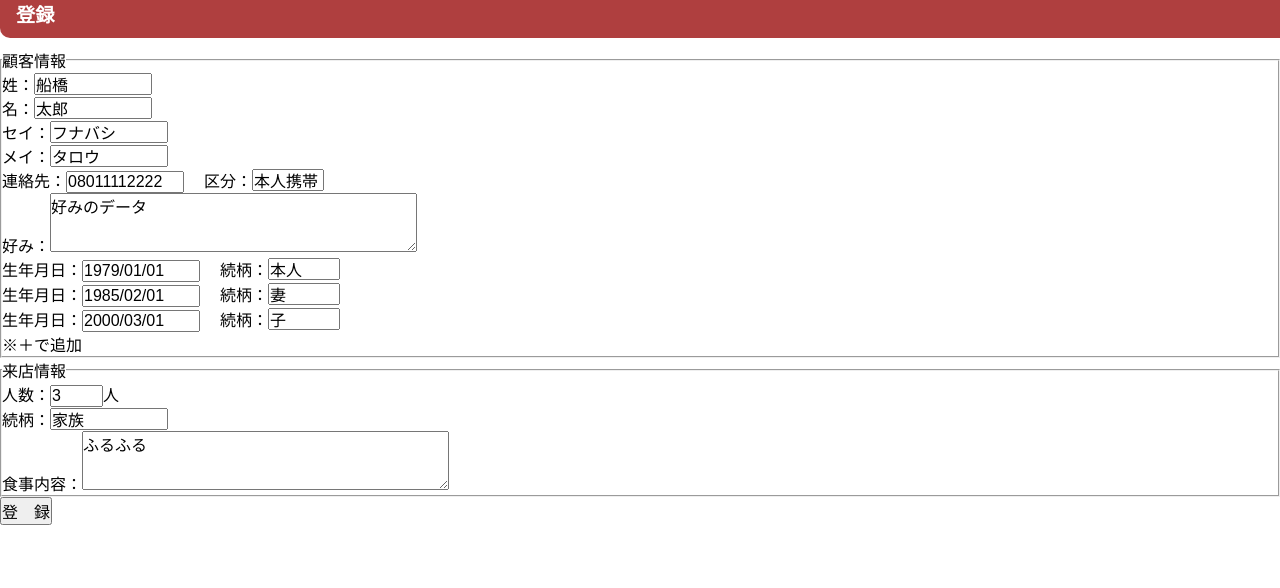
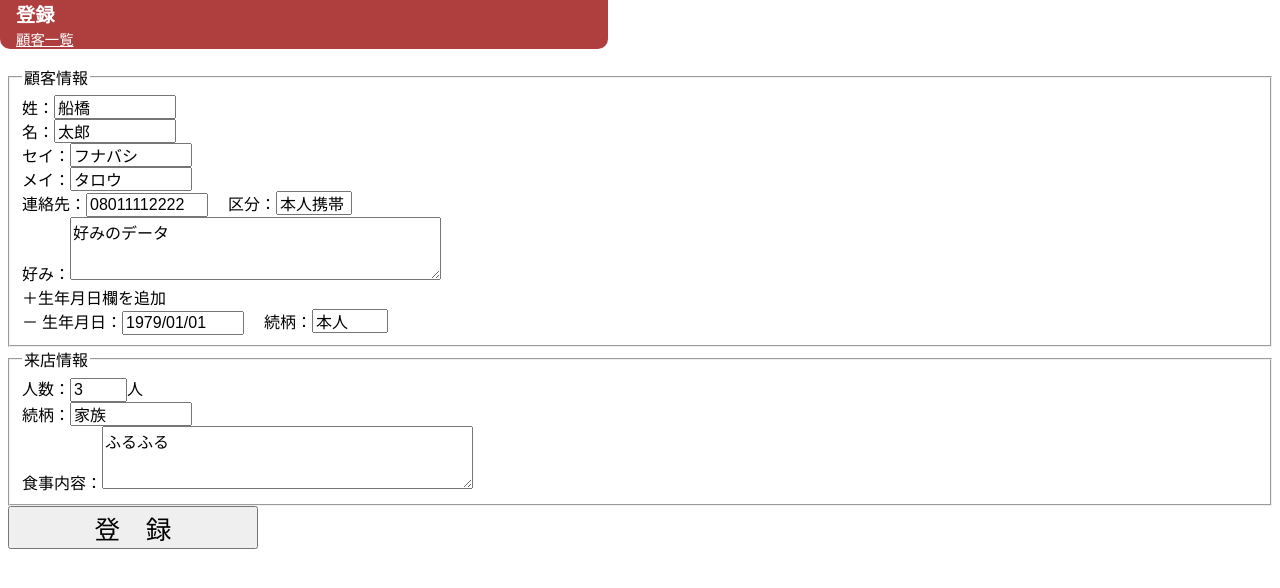
Before and after one commit to mizuno19/shikama, a PHP site: page /register.php in a window 1280 px wide. Shown: the top 588 px of the page. Run offline with PHP 8.4, Linux system fonts and the light colour scheme; data that the repository does not hold is empty; a stand-in replaces the project's code that opens the database connection.

Commit message:
HTMLとPHPファイルを統合

```diff
--- a/css/base.css
+++ b/css/base.css
@@ -1,6 +1,5 @@
 * {
     margin: 0;
-    padding: 0;
     font-size: 12pt;
 }
 
@@ -9,10 +8,8 @@ html, body {
 }
 
 header {
-    position: fixed;
+    width: 45%;
     padding: 0 1rem;
-    padding-bottom: 10px;
-    width: 100%;
     background-color: #af3f3f;
     border-bottom-left-radius: 10px;
     border-bottom-right-radius: 10px;
@@ -21,16 +18,31 @@ header {
 header h1 {
     color: #fff;
     font-size: 1.2rem;
+}
+
+header nav {
+    width: 100%;
+}
+
+header nav ul {
+    padding: 0;
+    list-style: none;
+    overflow: hidden;
+}
+
+header nav ul li {
+    margin: 0;
+    padding: 0;
     float: left;
 }
 
-nav ul li {
-    float: left;
-    list-style: none;
-
+header nav ul li a {
+    font-size: 0.9rem;
+    color: #fff;
 }
 
 section#main {
-    padding-top: 3rem;
+    margin: 0 8px;
+    padding-top: 1rem;
     clear: both;
 }
--- a/css/register.css
+++ b/css/register.css
@@ -1,3 +1,7 @@
+#birthday label {
+    display: block;
+}
+
 input[type="submit"] {
     width: 250px;
     font-size: 1.6em;
--- a/regist.html
+++ /dev/null
@@ -1,56 +0,0 @@
-<!DOCTYPE html>
-<html lang="ja">
-<head>
-    <meta charset="utf-8">
-    <link href="css/base.css" rel="stylesheet" type="text/css">
-    <link href="css/regist.css" rel="stylesheet" type="text/css">
-    <script>
-
-    </script>
-    <title>顧客管理</title>
-</head>
-<body>
-<div id="contents">
-<header>
-    <h1>登録</h1>
-</header>
-
-<section id="main">
-
-<form action="./register.php" method="POST">
-    <fieldset>
-    <legend>顧客情報</legend>
-    <label>姓：<input value="船橋" type="text" name="SEI" size="10" maxlength="20"></label><br>
-    <label>名：<input value="太郎" type="text" name="MEI" size="10" maxlength="20"></label><br>
-    <label>セイ：<input value="フナバシ" type="text" name="KANASEI" size="10" maxlength="40"></label><br>
-    <label>メイ：<input value="タロウ" type="text" name="KANAMEI" size="10" maxlength="40"></label><br>
-    <label>連絡先：<input value="08011112222" type="text" name="PHONE" size="10" maxlength="11">
-    　区分：<input value="本人携帯" type="text" name="PHONECLASS" size="5" maxlength="10"></label><br>
-    <label>好み：<textarea rows="3" cols="35" name="LIKE">好みのデータ</textarea></label><br>
-    <label>生年月日：<input value="1979/01/01" type="text" name="BARTHDAY[]" size="10">
-    　続柄：<input value="本人" type="text" name="RBARTHDAY[]" size="5"></label><br>
-    <label>生年月日：<input value="1985/02/01" type="text" name="BARTHDAY[]" size="10">
-    　続柄：<input value="妻" type="text" name="RBARTHDAY[]" size="5"></label><br>
-    <label>生年月日：<input value="2000/03/01" type="text" name="BARTHDAY[]" size="10">
-    　続柄：<input value="子" type="text" name="RBARTHDAY[]" size="5"></label><br>
-    ※＋で追加<br>
-    </fieldset>
-    <fieldset>
-    <legend>来店情報</legend>
-    <label>人数：<input value="3" type="text" name="NUMBER" size="3">人</label><br>
-    <label>続柄：<input value="家族" type="text" name="RELATION" size="10"></label><br>
-    <label>食事内容：<textarea rows="3" cols="35" name="EATS">ふるふる</textarea></label><br>
-    </fieldset>
-    <input type="submit" name="SEND" value="登　録">
-</form>
-
-</section>
-
-<footer>
-    <address>
-
-    </address>
-</footer>
-</div>
-</body>
-</html>
--- a/register.php
+++ b/register.php
@@ -2,14 +2,9 @@
 require_once 'config.php';
 require_once 'lib/dblib.php';
 
-$view_html = "regist.html";
-
 // データベースへ接続
 $dbo = dbconnect($db_dsn);
 if (empty($dbo)) die('Error: データベースに接続できません');
-
-$html = get_html($view_html);
-if (empty($html)) die('Error: 指定されたファイルが見つかりません');
 
 # POSTでデータが送信されていれば登録処理
 if (isset($_POST['SEND'])) {
@@ -50,13 +45,13 @@ if (isset($_POST['SEND'])) {
     if (!empty($forms['LIKE'])) {
         $like = $forms['LIKE'];
     }
-    if (!empty($forms['BARTHDAY'])) {
+    if (!empty($forms['BIRTHDAY'])) {
         // 1件の登録がある時はそれ以上の生年月日登録が無いかをチェック
         // 仕様次第ではキーを続柄にして誕生日を値で持たせる
         $barthday = array();
         $i = 0;
-        foreach ($forms['BARTHDAY'] as $value) {
-            $brelation = $forms['RBARTHDAY'][$i];
+        foreach ($forms['BIRTHDAY'] as $value) {
+            $brelation = $forms['RBIRTHDAY'][$i];
             $barthday += array($i => array($value, $brelation));
             $i++;
         }
@@ -102,13 +97,9 @@ if (isset($_POST['SEND'])) {
     //$sql = "SELECT * FROM shikama.clients";
     //$res = $dbo->query($sql);
 
-    echo $html;
-
 } else {
     // 表示用データの読込
-    echo $html;
 }
-
 $dbo = null;
 
 
@@ -147,17 +138,137 @@ function insert_clients($db, $forms) {
     var_dump($res);
     echo "<hr>";
 }
+?>
+<!DOCTYPE html>
+<html lang="ja">
+<head>
+    <meta charset="utf-8">
+    <link href="css/base.css" rel="stylesheet" type="text/css">
+    <link href="css/register.css" rel="stylesheet" type="text/css">
+    <title>顧客管理</title>
+</head>
+<body>
+<div id="contents">
+<header>
+    <h1>登録</h1>
+    <nav>
+    <ul>
+        <li><a href="/">顧客一覧</a></li>
+    </ul>
+    </nav>
+</header>
 
+<section id="main">
 
-function get_html($file) {
-    $ret = null;
-    $fp = fopen($file, 'r');
-    while ($line = fgets($fp)) {
-        $ret .= $line;
+<form action="" method="POST">
+    <fieldset>
+    <legend>顧客情報</legend>
+    <label>姓：<input value="船橋" type="text" name="SEI" size="10" maxlength="20"></label><br>
+    <label>名：<input value="太郎" type="text" name="MEI" size="10" maxlength="20"></label><br>
+    <label>セイ：<input value="フナバシ" type="text" name="KANASEI" size="10" maxlength="40"></label><br>
+    <label>メイ：<input value="タロウ" type="text" name="KANAMEI" size="10" maxlength="40"></label><br>
+    <label>連絡先：<input value="08011112222" type="text" name="PHONE" size="10" maxlength="11">
+    　区分：<input value="本人携帯" type="text" name="PHONECLASS" size="5" maxlength="10"></label><br>
+    <label>好み：<textarea rows="3" cols="35" name="LIKE">好みのデータ</textarea></label><br>
+
+    <a onClick="addChildNodes('birthday');">＋生年月日欄を追加</a>
+    <div id="birthday">
+        <label id="birth1"><a onClick="removeChildNodes('birthday', 'birth1');">－</a>
+        <span>生年月日：</span><input value="1979/01/01" type="text" name="BIRTHDAY[]" size="10">
+        <span>　続柄：</span><input value="本人" type="text" name="RBIRTHDAY[]" size="5"></label>
+    </div>
+
+    </fieldset>
+    <fieldset>
+    <legend>来店情報</legend>
+    <label>人数：<input value="3" type="text" name="NUMBER" size="3">人</label><br>
+    <label>続柄：<input value="家族" type="text" name="RELATION" size="10"></label><br>
+    <label>食事内容：<textarea rows="3" cols="35" name="EATS">ふるふる</textarea></label><br>
+    </fieldset>
+    <input type="submit" name="SEND" value="登　録">
+</form>
+
+</section>
+
+<footer>
+    <address>
+
+    </address>
+</footer>
+</div>
+<script>
+    // -が押されたら入力ボックスを減らす関数
+    function removeChildNodes(obj, rmObj) {
+        // 親要素の取得
+        const parent = document.getElementById(obj);
+        // 親要素内の子要素が 2 以上なら指定された子要素を削除できる
+        if (parent.childElementCount > 1) {
+            // 指定された子要素の削除
+            document.getElementById(rmObj).remove();
+        }
     }
-    fclose($fp);
 
-    return $ret;
-}
+    // +が押されたら入力ボックスを増やす関数
+    function addChildNodes(obj) {
+        // ダミーデータの生成
+        var yy = Math.floor(Math.random() * (2020 - 1980)) + 1980;
+        var mm = Math.floor(Math.random() * 11) + 1;
+        var dd = Math.floor(Math.random() * 30) + 1;
+        if (mm < 10) mm = "0" + mm;
+        if (dd < 10) dd = "0" + dd;
+        var dat = yy + "/" + mm + "/" + dd;
+        var rSrc = [ "妻", "子", "友人", "恋人", "同僚", "上司", "部下", ];
+        var r = rSrc[Math.floor(Math.random() * rSrc.length)];
 
-?>
+        // 親要素の取得
+        const parent = document.getElementById(obj);
+        //console.log(id, parent);  // 確認用
+
+        // 削除用に使うIDの生成
+        const rmId = "birth" + (parseInt(parent.childElementCount) + 1);
+
+        // 追加する要素の生成
+        // ラベル
+        const label = document.createElement("label");
+        label.setAttribute("id", rmId)
+
+        // 「生年月日：」を表示するspan要素
+        const birthdayLabel = document.createElement("span");
+        birthdayLabel.innerHTML = " 生年月日：";
+
+        // 生年月日の入力テキストボックス
+        const child = document.createElement("input");
+        child.setAttribute("value", dat);  // ダミーデータ
+        child.setAttribute("type", "text");
+        child.setAttribute("name", "BIRTHDAY[]");
+        child.setAttribute("size", "10");
+
+        // 「続柄：」を表示するspan要素
+        const rbirthdayLabel = document.createElement("span");
+        rbirthdayLabel.innerHTML = " 　続柄：";
+
+        // 続柄の入力テキストボックス
+        const rchild = document.createElement("input");
+        rchild.setAttribute("value", r);         // ダミーデータ
+        rchild.setAttribute("type", "text");
+        rchild.setAttribute("name", "RBIRTHDAY[]");
+        rchild.setAttribute("size", "5");
+
+        // 削除用リンク
+        const rmlink = document.createElement("a");
+        rmlink.setAttribute("onClick", "removeChildNodes('birthday', '" + rmId + "');");
+        rmlink.innerHTML = "－";
+
+        // 親要素のラベルにspanとテキストボックスを追加
+        label.append(rmlink);
+        label.append(birthdayLabel)
+        label.append(child);
+        label.append(rbirthdayLabel)
+        label.append(rchild);
+
+        // 親要素のdivにlabelとbrを追加
+        parent.append(label);
+    }
+</script>
+</body>
+</html>
```
